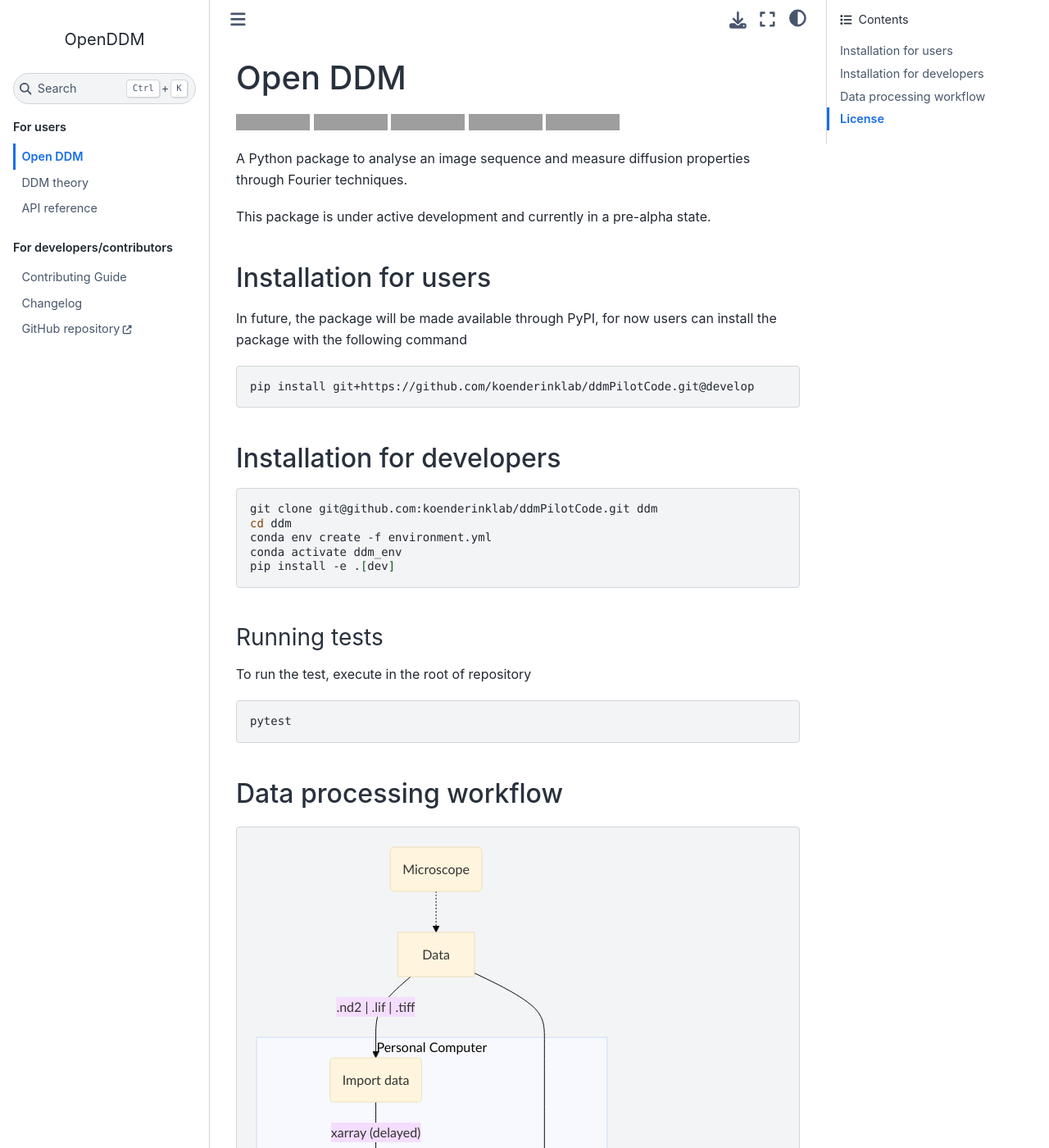
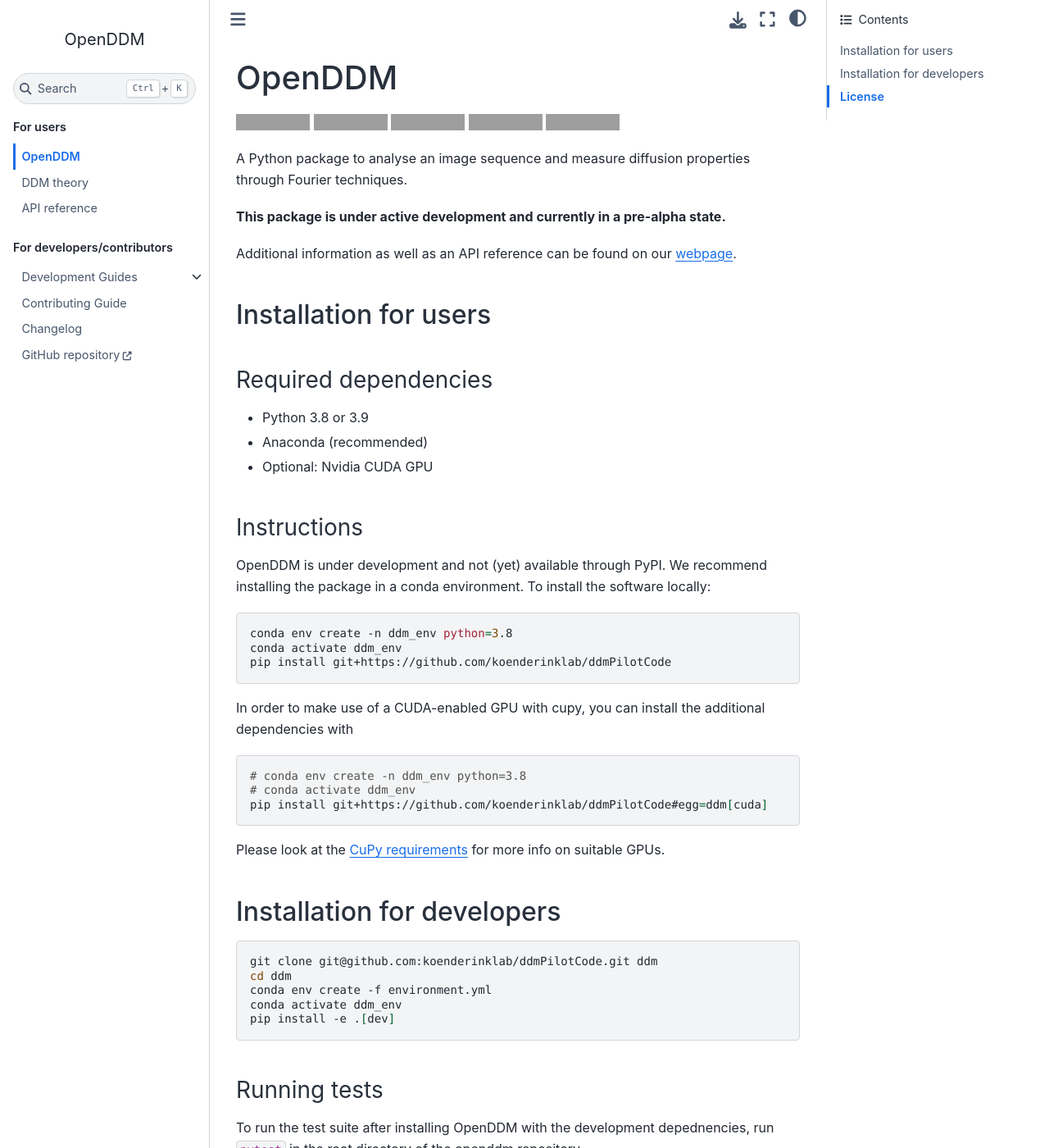
Before and after one commit to koenderinklab/OpenDDM, a Sphinx documentation site: the page built from docs/readme.md, in a window 1280 px wide and 1400 px high. Shown: the whole window at 82% size. Built offline with Sphinx 7.4.7 and the Sphinx Book theme 1.1.4, drawn with Linux system fonts in a browser that asks for light colours; some of the changed text lies outside the part shown; grey boxes are pictures that could not be loaded.

Commit message:
Add development guides

````diff
--- a/README.md
+++ b/README.md
@@ -1,4 +1,4 @@
-# Open DDM
+# OpenDDM
 
 ![GitHub](https://img.shields.io/github/license/koenderinklab/ddmPilotCode)
 [![codecov](https://codecov.io/gh/koenderinklab/ddmPilotCode/branch/develop/graph/badge.svg?token=V4VZcNYyMG)](https://codecov.io/gh/koenderinklab/ddmPilotCode)
@@ -8,14 +8,36 @@
 
 A Python package to analyse an image sequence and measure diffusion properties through Fourier techniques.
 
-This package is under active development and currently in a pre-alpha state.
+**This package is under active development and currently in a pre-alpha state.**
+
+Additional information as well as an API reference can be found on our [webpage](https://koenderinklab.github.io/ddmPilotCode/).
 
 ## Installation for users
-In future, the package will be made available through PyPI, for now users can install the package with the following command
 
- ```bash
- pip install git+https://github.com/koenderinklab/ddmPilotCode.git@develop
- ```
+### Required dependencies
+
+- Python 3.8 or 3.9
+- Anaconda (recommended)
+- Optional: Nvidia CUDA GPU
+
+### Instructions
+OpenDDM is under development and not (yet) available through PyPI. We recommend installing the package in a conda environment. To install the software locally:
+
+```bash
+conda env create -n ddm_env python=3.8
+conda activate ddm_env
+pip install git+https://github.com/koenderinklab/ddmPilotCode
+```
+
+In order to make use of a CUDA-enabled GPU with cupy, you can install the additional dependencies with
+
+```bash
+# conda env create -n ddm_env python=3.8
+# conda activate ddm_env
+pip install git+https://github.com/koenderinklab/ddmPilotCode#egg=ddm[cuda]
+```
+
+Please look at the [CuPy requirements](https://docs.cupy.dev/en/stable/install.html) for more info on suitable GPUs.
 
 ## Installation for developers
 
@@ -29,48 +51,9 @@
 
 ### Running tests
 
-To run the test, execute in the root of repository
-```bash
-pytest
-```
-
-## Data processing workflow
-
-```{mermaid}
-
-%%{init: {'theme': 'base'}}%%
-flowchart TB
-
-    id1(Microscope) .-> Data
-    Data
-
-    Data -->|".nd2 | .lif | .tiff"| Import(Import data)
-    Import -->|"xarray (delayed)"| Fourier(Fourier analysis)
-    Data --> Track(pyTrack)
-
-    Fourier -->|np.ndarray| Fit(Fitting)
-    Fit -->|np.ndarray| Plot(Plotting)
-
-    Fourier -->|np.ndarray| Export(Export data)
-    Fit -->|np.ndarray| Export
-    Plot -->|mpl.fig| Export
-
-    Export -->|"pickle | .csv | .png"| R(Results)
-    Track --> R
-
-
-    subgraph Personal Computer
-    Import
-    Fourier
-    Fit
-    Plot
-    Export
-    Track
-    end
-```
+To run the test suite after installing OpenDDM with the development depednencies, run `pytest` in the root directory of the openddm repository.
 
 ## License
-
 Copyright 2022 Technische Universiteit Delft
 
 Licensed under the Apache License, Version 2.0 (the "License");
--- a/setup.cfg
+++ b/setup.cfg
@@ -5,7 +5,7 @@
 long_description = file: README.md
 long_description_content_type = text/markdown
 url = https://github.com/koenderinklab/ddmPilotCode
-author = Iain Muntz, James Conboy, Irene Istúriz, Maurits Kok
+author = Iain Muntz, Maurits Kok, James Conboy, Irene Istúriz
 author_email = i.a.a.muntz@tudelft.nl
 license = Apache Software License 2.0
 key_words = differential dynamic microscopy, biological soft matter
````
Also changed, not shown: docs/development-guides/documentation.md (added, +48 -0 lines), docs/development-guides/index.rst (added, +9 -0 lines), docs/development-guides/testing.md (added, +61 -0 lines), docs/index.rst (+7 -1 lines).
